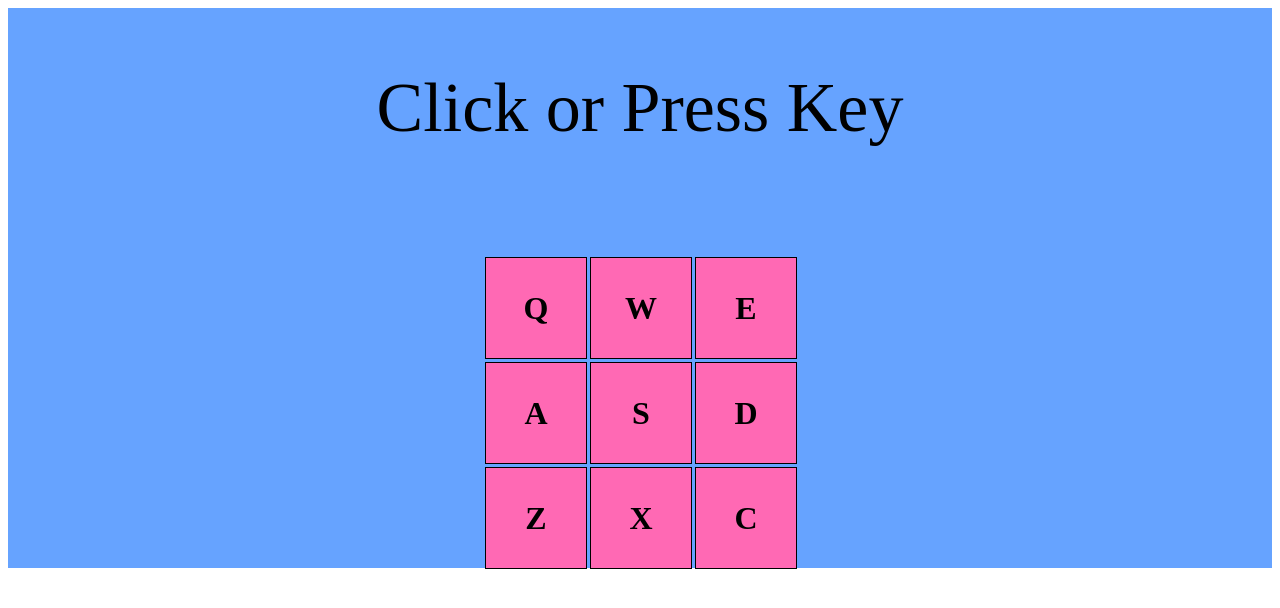
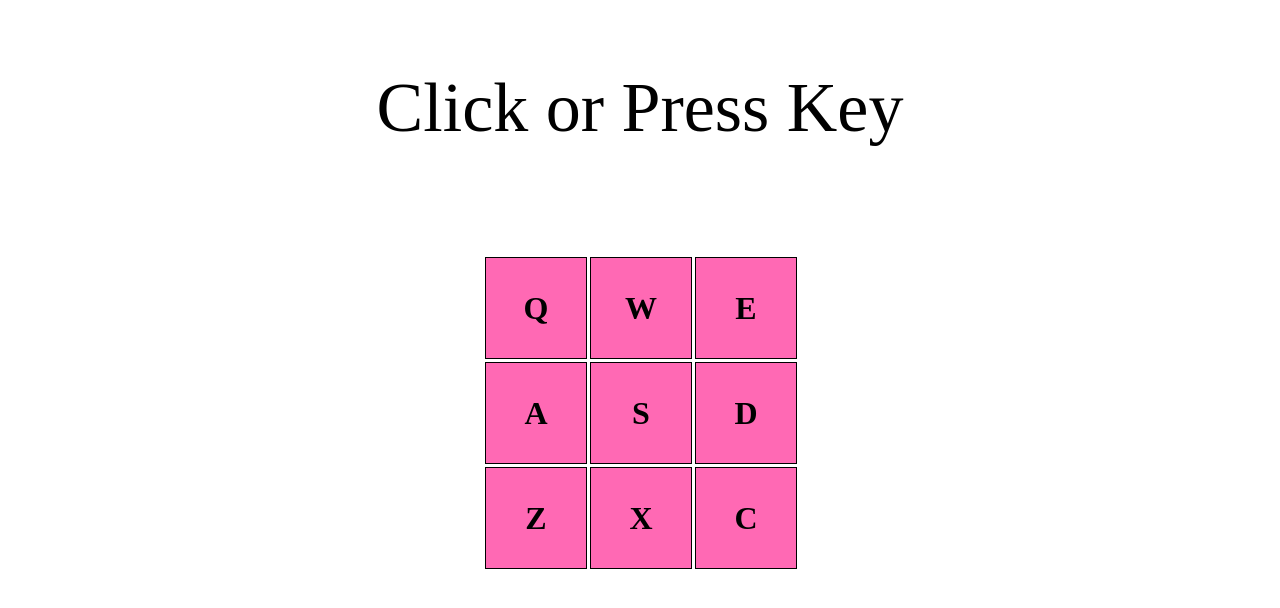
Before and after one commit to davidArinder/drum-machine, a PHP site: page / in a window 1280 px wide. Shown: the top 608 px of the page. Run offline with PHP 8.4, Linux system fonts and the light colour scheme; some libraries are stand-ins or nearby versions.

Commit message:
Removing internal notes.

```diff
--- a/fcc-drum-machine-css/css/style.css
+++ b/fcc-drum-machine-css/css/style.css
@@ -1,47 +1,6 @@
-/*#drum-machine {
-  background-color: #ffb942;
-}
-
-#display {
-  height: 25vh;
-  display: flex;
-  justify-content: center;
-  align-items: center;
-  font-size: 70px;
-}
-
-#drum-pads {
+#drum-machine {
+  background: url(file:///home/david/Downloads/jaden-hatch-1242191-unsplash.jpg);
   height: 100%;
-  width: 100%;
-  display: grid;
-  grid-template-columns: 100px 100px 100px;
-  grid-template-rows: 100px 100px 100px;
-  grid-gap: 5px;
-  margin-top: 50px;
-  justify-content: center;
-  align-items: center;
-}
-
-.drum-pad {
-  border: 1px solid black;
-  height: 20vh;
-  width: 20vh;
-  display: flex;
-  justify-content: center;
-  align-items: center;
-  margin-right: 1vw;
-  background-color: #84eeff;
-}*/
-
-#drum-machine {
-  /* The image used */
-  background: url(file:///home/david/Downloads/jaden-hatch-1242191-unsplash.jpg);
-  background-color: #66a3ff;
-
-  /* Full height */
-  height: 100%;
-
-  /* Center and scale the image nicely */
   background-position: center;
   background-repeat: no-repeat;
   background-size: cover;
@@ -62,23 +21,11 @@
   display: grid;
   grid-template-rows: 100px 100px 100px;
   grid-template-columns: 100px 100px 100px;
-  /*grid-template-columns: repeat(auto-fit, 3, minmax(100px, 1fr));
-  grid-template-rows: repeat(auto-fit, 3, minmax(100px, 1fr));*/
   grid-gap: 5px;
   margin-top: 50px;
   justify-content: center;
   align-items: center;
 }
- /*#drum-pads {
-  height: 500%;
-  width: 100%;
-  display: grid;
-  grid-template-columns: 100px 100px 100px;
-  grid-template-rows: 100px 100px 100px;
-  justify-content: center;
-  align-items: center;
-}*/
-
 
 .drum-pad {
   border: 1px solid black;
```
Also changed, not shown: fcc-drum-machine-css/js/index.js (+4 -73 lines), 1 other file.
